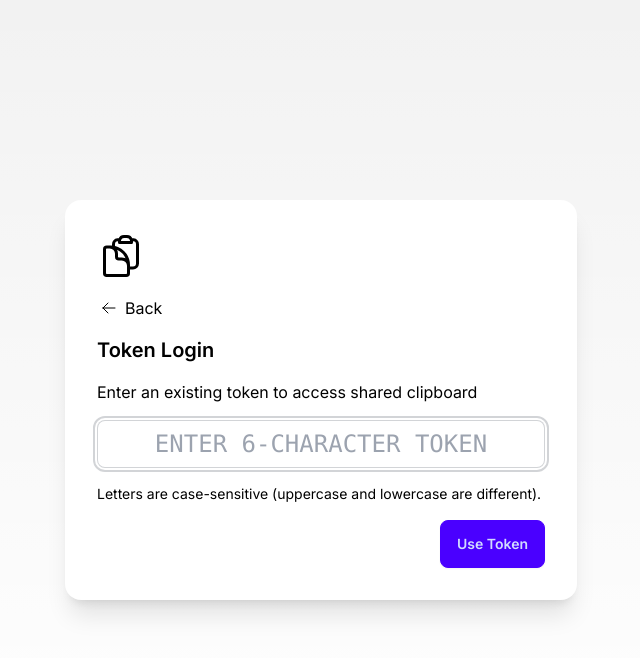
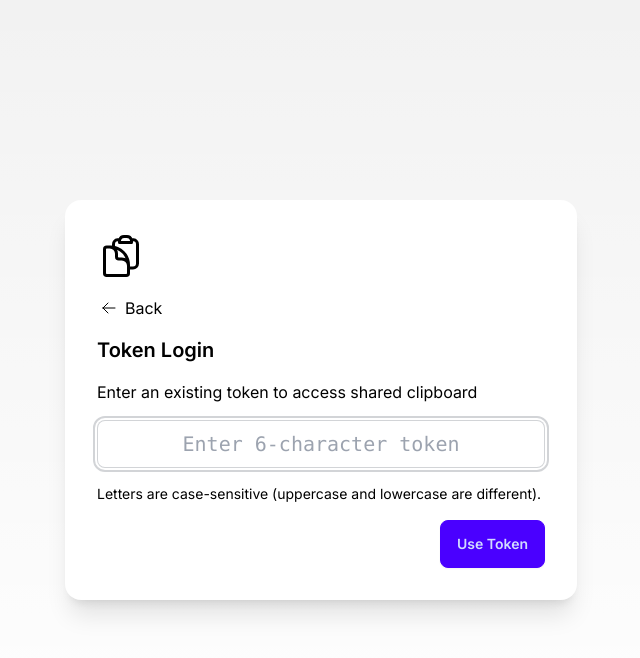
Before and after one commit to llaoj/gcopy, a Next.js app in the folder frontend/: page /en/user/token in a window 1280 px wide. Both pictures are taken after a click on the button "Enter Token". Shown: the top 658 px of the page, without its empty margins (319-959 px from the left). Built offline with nearby package versions, Linux system fonts and the light colour scheme.

Commit message:
fix: 修复令牌输入框无法输入小写字母的问题
- 移除令牌输入框的 textTransform: uppercase 样式，允许正常输入和显示小写字母
- 重命名 emailVerifyHandler 函数以提高代码可读性
- 删除不再使用的 .claude/settings.json 配置文件

```diff
--- a/frontend/app/[locale]/user/token/page.tsx
+++ b/frontend/app/[locale]/user/token/page.tsx
@@ -139,10 +139,9 @@ export default function TokenLogin() {
                 name="token"
                 type="text"
                 placeholder={t("placeholder")}
-                className="input input-bordered w-full text-center text-2xl font-mono"
+                className="input input-bordered w-full text-center text-xl font-mono"
                 maxLength={6}
                 autoFocus
-                style={{ textTransform: "uppercase" }}
               />
             </div>
 
```
Also changed, not shown: 2 other files (tests, documents, lock files or other folders).
